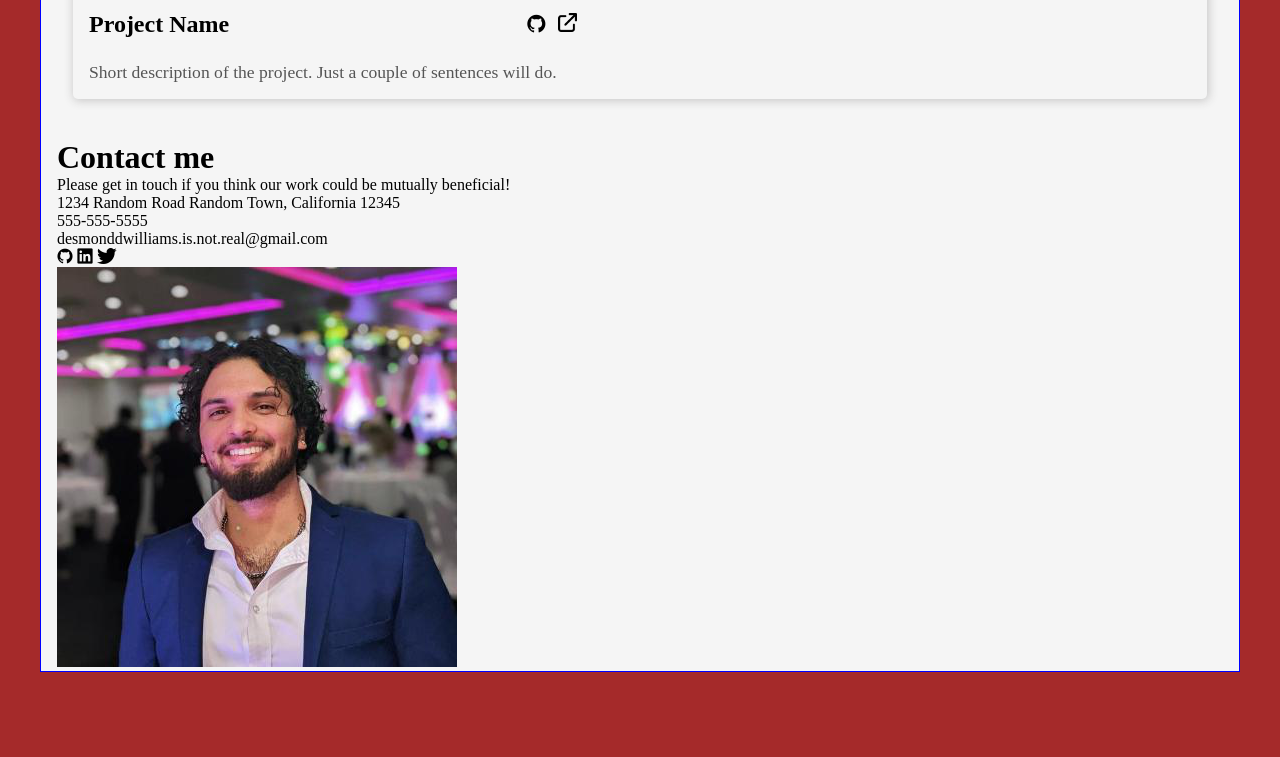
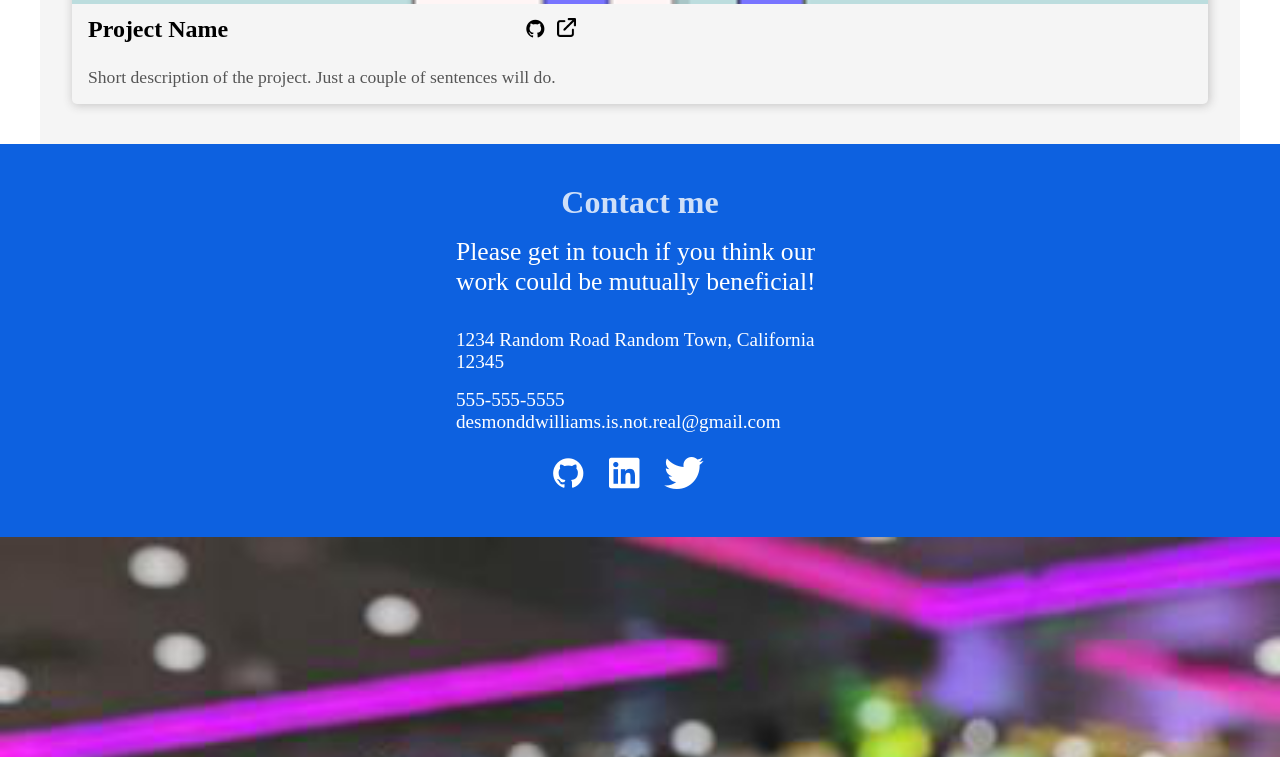
Before and after one commit to JasneetSingh1/responsive-homepage, a plain HTML site: page index.html in a window 1280 px wide. Shown: the part 4962-5719 px from the top of the page. Before the commit the page ends 5634 px from the top, so only its background shows below. Drawn offline with nearby package versions, Linux system fonts and the light colour scheme.

Commit message:
feat: add styles to footer

```diff
--- a/style.css
+++ b/style.css
@@ -5,7 +5,7 @@
 }
 
 body {
-  background-color: brown;
+
 }
 
 .body-wrapper {
@@ -14,7 +14,7 @@ body {
   margin: 0 auto;
   background-color: rgb(245, 245, 245);
   width: 100%;
-  border: 1px solid blue;
+
   overflow-x: hidden;
 }
 
@@ -97,18 +97,17 @@ body {
   margin: 16px;
 }
 
-.project{
+.project {
   box-shadow: 1px 1px 10px 1px rgb(201, 200, 200);
   border-radius: 5px;
   margin-bottom: 24px;
 }
 
-.project-img{
+.project-img {
   width: 100%;
 }
 
-
-.project-content{
+.project-content {
   display: flex;
   justify-content: space-between;
   align-items: center;
@@ -116,18 +115,75 @@ body {
   max-inline-size: 66ch;
 }
 
-.project-content-links > *{
+.project-content-links > * {
   font-size: 1.2em;
   margin-right: 8px;
 }
 
-.link-logo{
-    width: .99em;
+.link-logo {
+  width: 0.99em;
 }
 
-.project-content-para{
+.project-content-para {
   opacity: 65%;
   font-size: 1.1em;
   padding: 16px;
   line-height: 1.2;
 }
+
+/* FOOTER SECTION */
+
+footer {
+  background-color: #0d61e0;
+  color: #fff;
+  padding-top: 24px;
+  display: flex;
+  flex-direction: column;
+  align-items: center;
+}
+
+.footer-contact-info {
+  display: flex;
+  flex-direction: column;
+  max-inline-size: 50ch;
+
+  padding: 16px;
+  margin: 0 auto;
+}
+
+.footer-contact-title {
+  text-align: center;
+  font-size: 2em;
+  opacity: 80%;
+}
+.footer-contact-para{
+    font-size: 1.6em;
+
+}
+
+.footer-contact-para, .footer-contact-address{
+    margin: 16px 0px;
+}
+
+.footer-contact-address, .footer-contact-phone, .footer-contact-mail{
+    font-size: 1.2em;
+}
+
+
+.footer-contact-links {
+    display: flex;
+    justify-content: center;
+    margin-top: 24px;
+    margin-bottom: 32px;
+}
+
+.footer-contact-links > * {
+    margin-right: 24px;
+    font-size: 2em;
+}
+
+.footer-img{
+    object-fit: contain;
+  height: auto;
+  width: 100%;
+}
```
Also changed, not shown: index.html (+2 -2 lines). Lines whose indentation alone changed are shown as unchanged.
